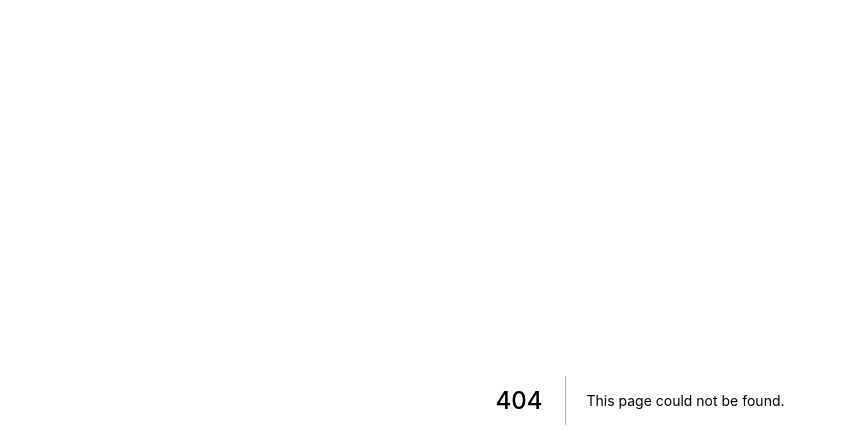
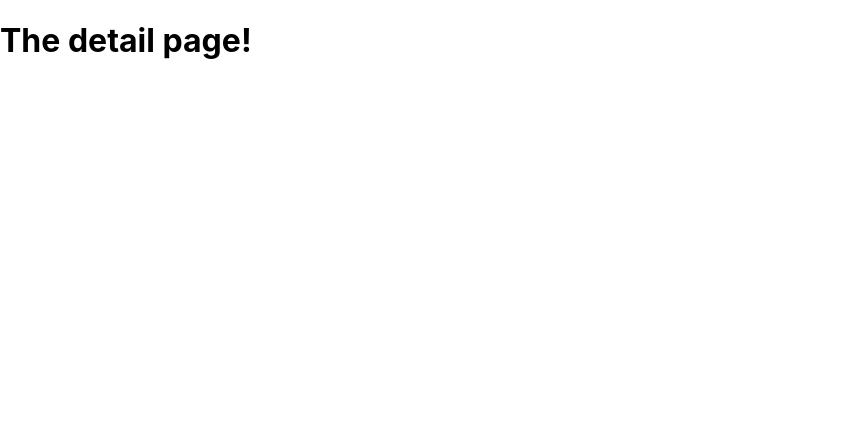
Before and after one commit to ejaramillom/nextjs-meetup-app, a Next.js app: page /news/1 in a window 1280 px wide. Before the commit this address had no page. Shown: the top 448 px of the page, without its empty margins (0-846 px from the left). Built offline with nearby package versions, Linux system fonts and the light colour scheme.

Commit message:
325 creating dynamic pages

```diff
--- a/pages/news/something-important.js
+++ b/pages/news/[newsId].js
@@ -2,7 +2,7 @@
 
 function DetailPage() {
   return (
-    <h1>Somethingnpm page!</h1>
+    <h1>The detail page!</h1>
   );
 }
 
```
